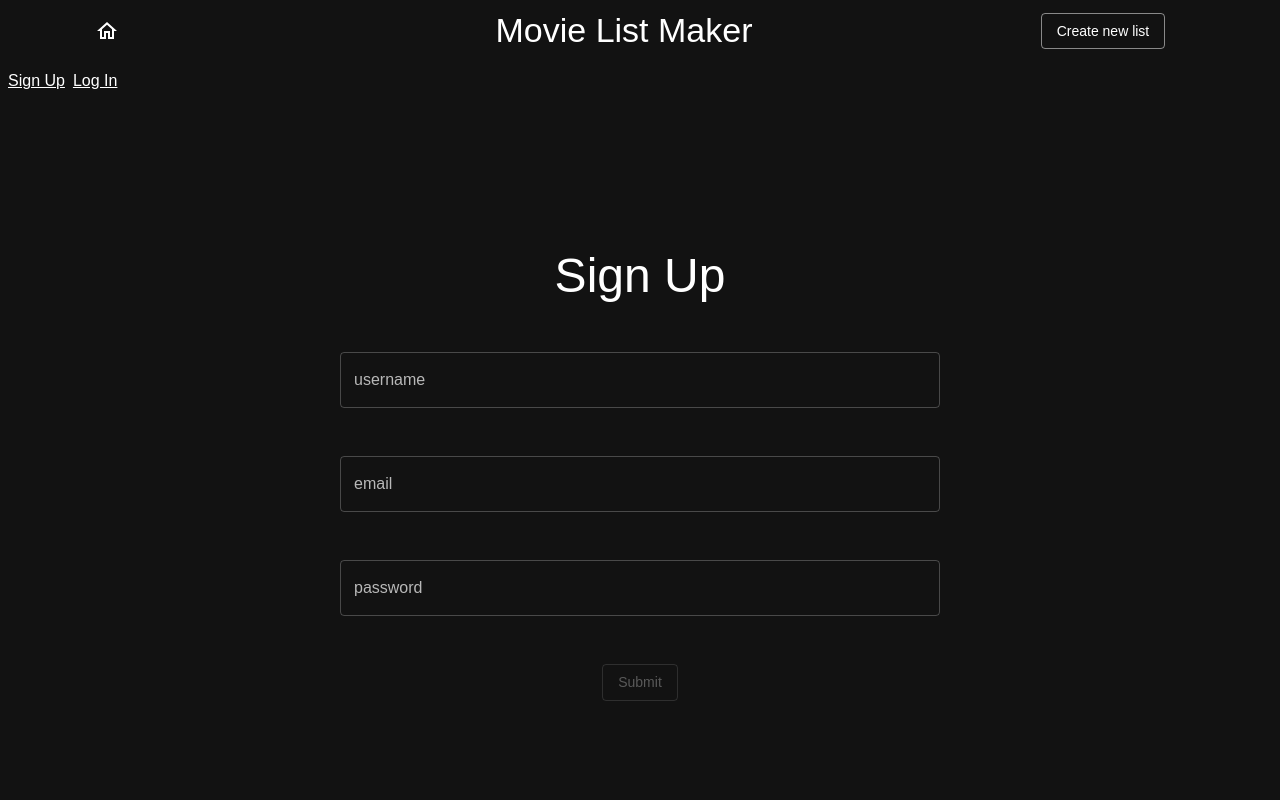
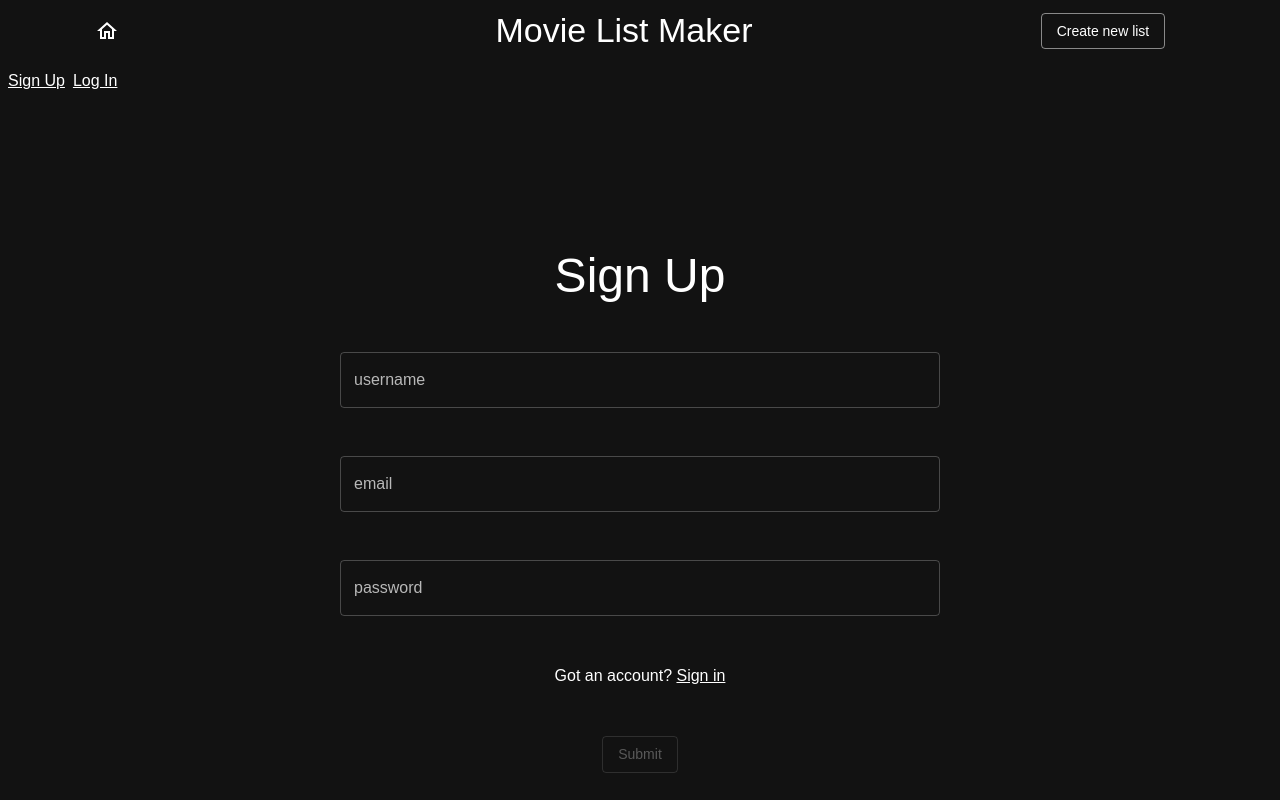
Before and after one commit to tarvingill23/movielist-crud, a React (Vite) app in the folder TarvinGillMovieListFrontend/: page /signup in a window 1280 px wide. Built offline with nearby package versions, Linux system fonts and the light colour scheme; the HTML template or start-up script is replaced by a standard one; a web font is replaced by a local one.

Commit message:
another change

```diff
--- a/TarvinGillMovieListFrontend/src/pages/SignUpPage.jsx
+++ b/TarvinGillMovieListFrontend/src/pages/SignUpPage.jsx
@@ -1,7 +1,7 @@
 import { Button, Grid, TextField, Typography } from "@mui/material";
 import axios from "axios";
 import { useState } from "react";
-import { useNavigate } from "react-router-dom";
+import { Link, useNavigate } from "react-router-dom";
 import validator from "validator";
 
 const SignUpPage = () => {
@@ -143,6 +143,11 @@ const SignUpPage = () => {
         />
       </Grid>
       <Grid item xs={12}>
+        <Typography variant="p">
+          Got an account? <Link to={"/login"}>Sign in</Link>
+        </Typography>
+      </Grid>
+      <Grid item xs={12}>
         <Button onClick={() => submitSignUp(event)} disabled={enableButton()}>
           Submit
         </Button>
```
